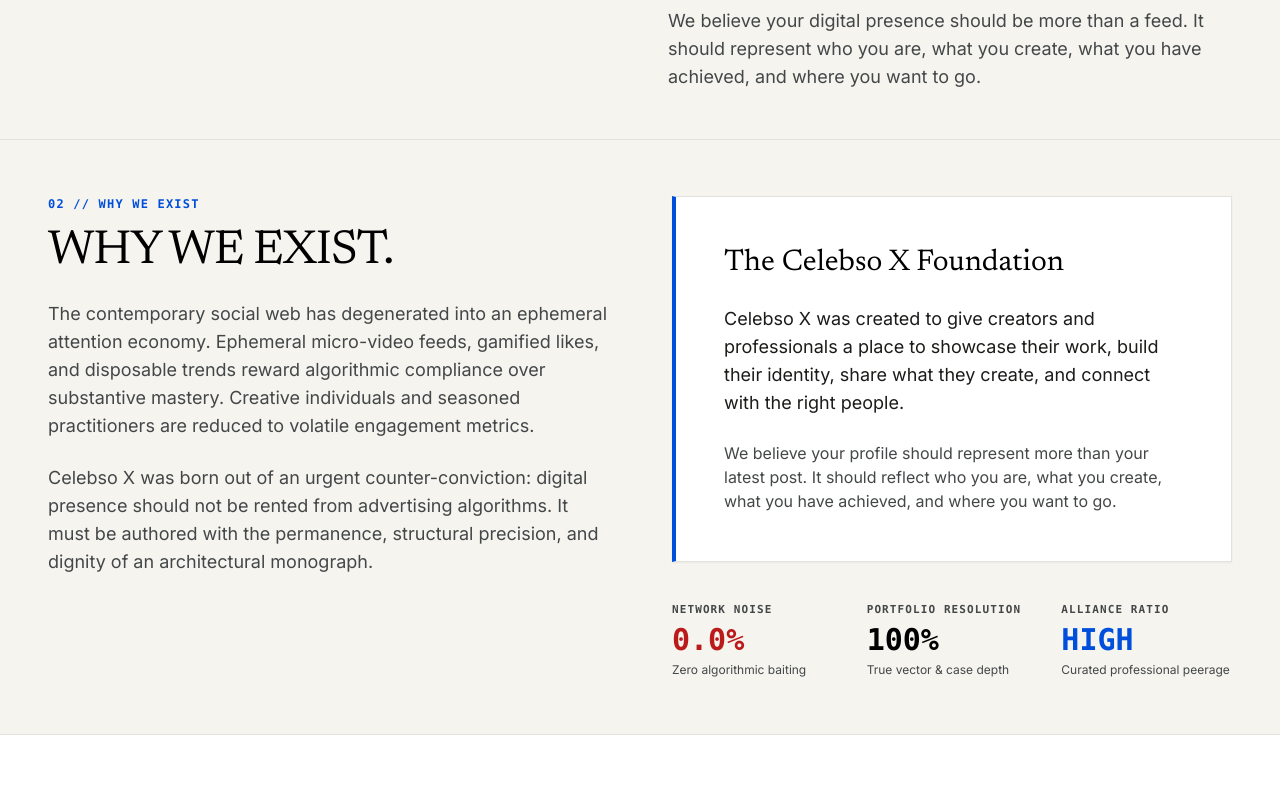
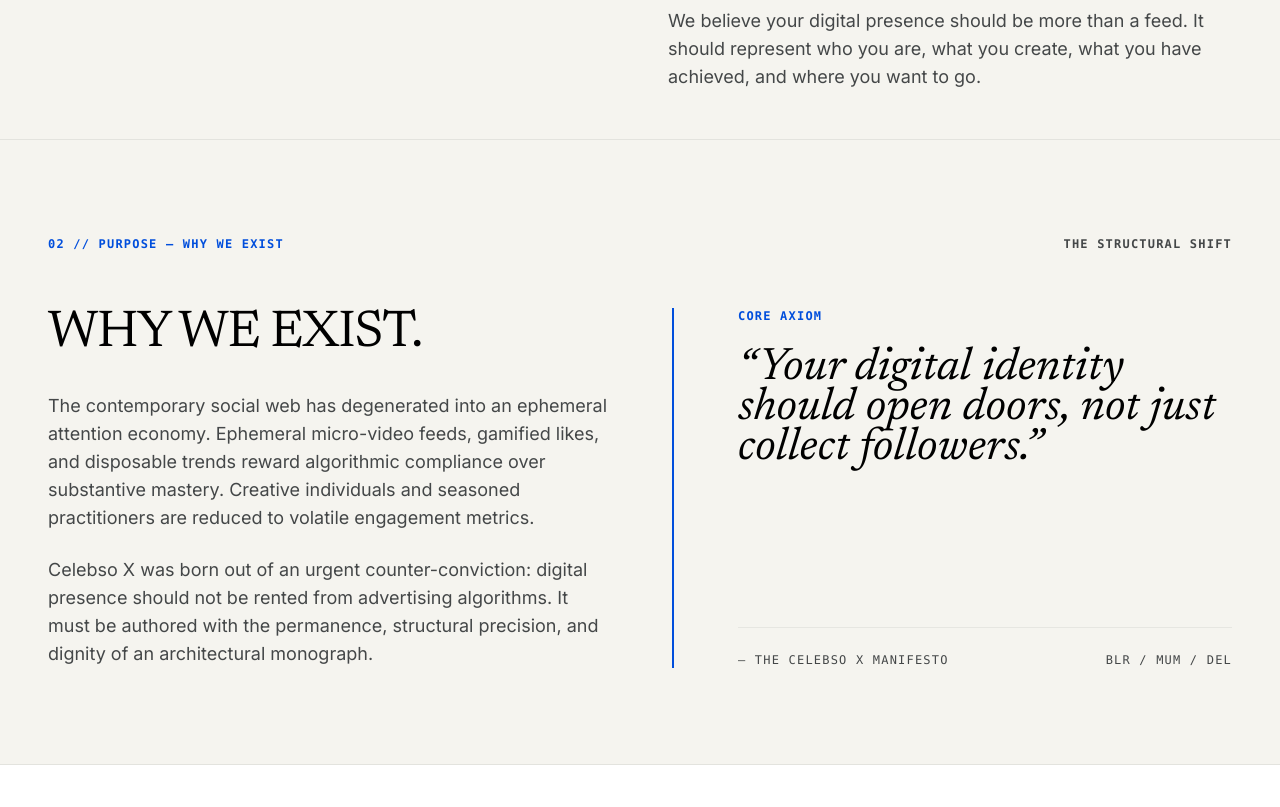
Before and after one commit to veer2580/client-portfolio, a website: page about.html in a window 1280 px wide. Shown: the part 573-1380 px from the top of the page. Drawn offline with nearby package versions, Linux system fonts and the light colour scheme.

Commit message:
feat(about): align Section 02 with Stitch prototype layout (Core Axiom quote and vertical divider)

```diff
--- a/about.html
+++ b/about.html
@@ -68,17 +68,22 @@
   </div>
 </section>
 
-<!-- SECTION 02: WHY WE EXIST (SS2 LAYOUT & SS3 INTEGRATION) -->
-<section class="w-full px-6 lg:px-12 py-10 lg:py-14 bg-surface-container-low border-b border-surface-container-highest">
-  <div class="max-w-7xl mx-auto">
+<!-- SECTION 02: PURPOSE — WHY WE EXIST (EXACT STITCH ARCHITECTURAL MANIFESTO) -->
+<section class="w-full px-6 lg:px-12 py-16 lg:py-24 bg-surface-container-low border-b border-surface-container-highest">
+  <div class="max-w-7xl mx-auto flex flex-col gap-10 lg:gap-14">
 
-    <!-- 2-Column Grid: Left Editorial Narrative & Right SS3 Core Axiom Specimen -->
-    <div class="grid grid-cols-1 lg:grid-cols-12 gap-12 lg:gap-16 items-start">
+    <!-- Top Meta Row -->
+    <div class="flex items-center justify-between">
+      <span class="font-mono text-xs uppercase tracking-widest text-secondary font-semibold">02 // PURPOSE &mdash; WHY WE EXIST</span>
+      <span class="font-mono text-xs uppercase tracking-widest text-on-surface-variant font-semibold">THE STRUCTURAL SHIFT</span>
+    </div>
 
-      <!-- Left Column: SS2 Editorial Narrative -->
-      <div class="lg:col-span-6 flex flex-col justify-center">
-        <span class="font-mono text-xs uppercase tracking-widest text-secondary font-semibold mb-4">02 // WHY WE EXIST</span>
-        <h2 class="font-display-lg text-3xl sm:text-4xl lg:text-5xl text-primary uppercase tracking-tight font-normal mb-6">
+    <!-- 2-Column Grid: Left Editorial Narrative & Right Core Axiom Manifesto Quote -->
+    <div class="grid grid-cols-1 lg:grid-cols-12 gap-12 lg:gap-16 items-stretch">
+
+      <!-- Left Column: Editorial Narrative -->
+      <div class="lg:col-span-6 flex flex-col justify-start">
+        <h2 class="font-display-lg text-4xl sm:text-5xl lg:text-[3.25rem] text-primary uppercase tracking-tight font-normal mb-8 leading-tight">
           WHY WE EXIST.
         </h2>
         <div class="space-y-6 font-body-md text-base sm:text-lg text-on-surface-variant leading-relaxed">
@@ -91,39 +96,23 @@
         </div>
       </div>
 
-      <!-- Right Column: Exact SS3 Integration (Core Axiom Quote Card + Telemetry Stats) -->
-      <div class="lg:col-span-6 flex flex-col gap-8">
+      <!-- Right Column: Vertical Blue Divider + Core Axiom Quote + Metadata -->
+      <div class="lg:col-span-6 border-l-2 border-secondary pl-8 lg:pl-12 xl:pl-16 flex flex-col justify-between">
+        <div>
+          <div class="font-mono text-xs uppercase tracking-widest text-secondary font-semibold mb-6">
+            CORE AXIOM
+          </div>
 
-        <!-- The Celebso X Foundation Card (SS2 Content) -->
-        <div class="bg-surface-container-lowest p-8 sm:p-10 lg:p-12 border-l-4 border-l-secondary border-t border-r border-b border-surface-container-highest shadow-sm relative flex flex-col gap-6">
-          <h3 class="font-headline-lg text-2xl sm:text-3xl text-primary font-normal">The Celebso X Foundation</h3>
-          <p class="font-body-md text-base sm:text-lg text-on-surface leading-relaxed">
-            Celebso X was created to give creators and professionals a place to showcase their work, build their identity, share what they create, and connect with the right people.
-          </p>
-          <p class="font-body-md text-sm sm:text-base text-on-surface-variant leading-relaxed">
-            We believe your profile should represent more than your latest post. It should reflect who you are, what you create, what you have achieved, and where you want to go.
-          </p>
+          <blockquote class="font-display-lg italic font-normal text-3xl sm:text-4xl lg:text-[2.6rem] xl:text-[2.85rem] leading-[1.2] text-primary">
+            &ldquo;Your digital identity should open doors, not just collect followers.&rdquo;
+          </blockquote>
         </div>
 
-        <!-- Telemetry Stats Directly Below Quote Card (SS3) -->
-        <div class="grid grid-cols-3 gap-4 sm:gap-6 pt-2">
-          <div>
-            <div class="font-mono text-[10px] sm:text-[11px] uppercase tracking-widest text-on-surface-variant mb-1 font-semibold">NETWORK NOISE</div>
-            <div class="font-headline-sm text-2xl sm:text-3xl text-[#ba1a1a] font-mono font-bold">0.0%</div>
-            <div class="font-body-sm text-[11px] sm:text-xs text-on-surface-variant mt-1 leading-tight">Zero algorithmic baiting</div>
-          </div>
-          <div>
-            <div class="font-mono text-[10px] sm:text-[11px] uppercase tracking-widest text-on-surface-variant mb-1 font-semibold">PORTFOLIO RESOLUTION</div>
-            <div class="font-headline-sm text-2xl sm:text-3xl text-primary font-mono font-bold">100%</div>
-            <div class="font-body-sm text-[11px] sm:text-xs text-on-surface-variant mt-1 leading-tight">True vector &amp; case depth</div>
-          </div>
-          <div>
-            <div class="font-mono text-[10px] sm:text-[11px] uppercase tracking-widest text-on-surface-variant mb-1 font-semibold">ALLIANCE RATIO</div>
-            <div class="font-headline-sm text-2xl sm:text-3xl text-secondary font-mono font-bold">HIGH</div>
-            <div class="font-body-sm text-[11px] sm:text-xs text-on-surface-variant mt-1 leading-tight">Curated professional peerage</div>
-          </div>
+        <!-- Bottom Manifesto Metadata Line -->
+        <div class="border-t border-surface-container-highest/80 pt-6 mt-12 flex items-center justify-between font-mono text-[11px] sm:text-xs uppercase tracking-widest text-on-surface-variant">
+          <span>&mdash; THE CELEBSO X MANIFESTO</span>
+          <span>BLR / MUM / DEL</span>
         </div>
-
       </div>
 
     </div>
```
